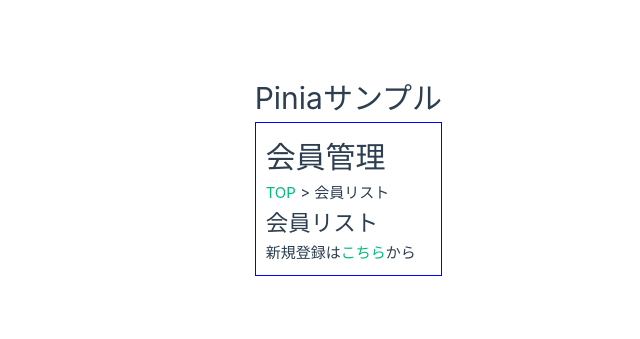
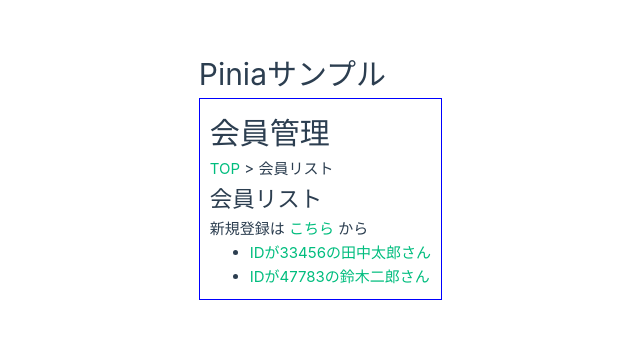
Before and after one commit to takatoshi-tenko/vue-folder, a Vue app in the folder vue3/pinia-fundamental/: page /member/memberList in a window 1280 px wide. Shown: the part 225-564 px from the top of the page, without its empty margins (198-838 px from the left). Built offline with nearby package versions, Linux system fonts and the light colour scheme.

Commit message:
メンバーリストとメンバー詳細情報をstoreで管理する

```diff
--- a/vue3/pinia-fundamental/src/stores/members.ts
+++ b/vue3/pinia-fundamental/src/stores/members.ts
@@ -12,7 +12,14 @@
       memberList: new Map<number, Member>(),
     };
   },
-  getters: {},
+  getters: {
+    getById: (state) => {
+      return (id: number): Member => {
+        const member = state.memberList.get(id) as Member;
+        return member;
+      };
+    },
+  },
   actions: {
     initList(): void {
       this.memberList.set(33456, {
--- a/vue3/pinia-fundamental/src/views/member/MemberDetail.vue
+++ b/vue3/pinia-fundamental/src/views/member/MemberDetail.vue
@@ -1,40 +1,40 @@
 <script setup lang="ts">
-import {inject, computed} from "vue";
-import {RouterLink} from "vue-router";
-import type {Member} from "@/interfaces";
+import { computed } from "vue";
+import { RouterLink } from "vue-router";
+import type { Member } from "@/interfaces";
+import { useMembersStore } from "@/stores/members";
 
 interface Props {
   id: number;
 }
+
 const props = defineProps<Props>();
-const memberList = inject("memberList") as Map<number, Member>;
-const member = computed(
-	(): Member => {
-		return memberList.get(props.id) as Member;
-	}
-);
-const localNote = computed(
-	(): string => {
+
+const membersStore = useMembersStore();
+
+const member = computed((): Member => {
+	return membersStore.getById(props.id);
+});
+
+const localNote = computed((): string => {
   let localNote = "--";
-		if(member.value.note != undefined) {
+  if (member.value.note != undefined) {
     localNote = member.value.note;
   }
   return localNote;
-	}
-);
+});
 </script>
 
 <template>
+  <div>
     <h1>会員管理</h1>
     <nav id="breadcrumbs">
       <ul>
         <li>
-				<RouterLink v-bind:to="{name: 'AppTop'}">
-					TOP
-				</RouterLink>
+          <RouterLink v-bind:to="{ name: 'AppTop' }"> TOP </RouterLink>
         </li>
         <li>
-				<RouterLink v-bind:to="{name: 'MemberList'}">
+          <RouterLink v-bind:to="{ name: 'MemberList' }">
             会員リスト
           </RouterLink>
         </li>
@@ -45,15 +45,16 @@
       <h2>会員詳細情報</h2>
       <dl>
         <dt>ID</dt>
-			<dd>{{member.id}}</dd>
+        <dd>{{ member.id }}</dd>
         <dt>名前</dt>
-			<dd>{{member.name}}</dd>
+        <dd>{{ member.name }}</dd>
         <dt>メールアドレス</dt>
-			<dd>{{member.email}}</dd>
+        <dd>{{ member.email }}</dd>
         <dt>保有ポイント</dt>
-			<dd>{{member.points}}</dd>
+        <dd>{{ member.points }}</dd>
         <dt>備考</dt>
-			<dd>{{localNote}}</dd>
+        <dd>{{ localNote }}</dd>
       </dl>
     </section>
+  </div>
 </template>
--- a/vue3/pinia-fundamental/src/views/member/MemberList.vue
+++ b/vue3/pinia-fundamental/src/views/member/MemberList.vue
@@ -1,19 +1,23 @@
 <script setup lang="ts">
-import {inject} from "vue";
-import {RouterLink} from "vue-router";
-import type {Member} from "@/interfaces";
+import { computed } from "vue";
+import { RouterLink } from "vue-router";
+import type { Member } from "@/interfaces";
+import { useMembersStore } from "@/stores/members";
 
-const memberList = inject("memberList") as Map<number, Member>;
+const membersStore = useMembersStore();
+
+const memberList = computed((): Map<number, Member> => {
+  return membersStore.memberList;
+});
 </script>
 
 <template>
+  <div>
     <h1>会員管理</h1>
     <nav id="breadcrumbs">
       <ul>
         <li>
-				<RouterLink v-bind:to="{name: 'AppTop'}">
-					TOP
-				</RouterLink>
+          <RouterLink v-bind:to="{ name: 'AppTop' }"> TOP </RouterLink>
         </li>
         <li>会員リスト</li>
       </ul>
@@ -21,18 +25,21 @@
     <section>
       <h2>会員リスト</h2>
       <p>
-			新規登録は<router-link v-bind:to="{name: 'MemberAdd'}">こちら</router-link>から
+        新規登録は
+        <router-link v-bind:to="{ name: 'MemberAdd' }">こちら</router-link>
+        から
       </p>
       <section>
         <ul>
-				<li
-					v-for="[id, member] in memberList"
-					v-bind:key="id">
-					<RouterLink v-bind:to="{name: 'MemberDetail', params: {id: id}}">
-						IDが{{id}}の{{member.name}}さん
+          <li v-for="[id, member] in memberList" v-bind:key="id">
+            <RouterLink
+              v-bind:to="{ name: 'MemberDetail', params: { id: id } }"
+            >
+              IDが{{ id }}の{{ member.name }}さん
             </RouterLink>
           </li>
         </ul>
       </section>
     </section>
+  </div>
 </template>
```
Lines whose indentation alone changed are shown as unchanged.
